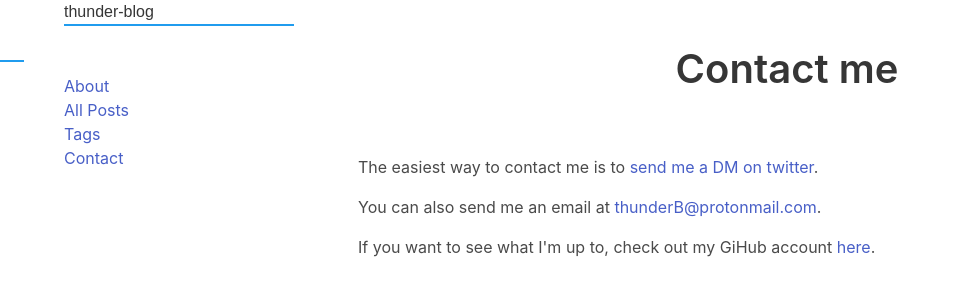
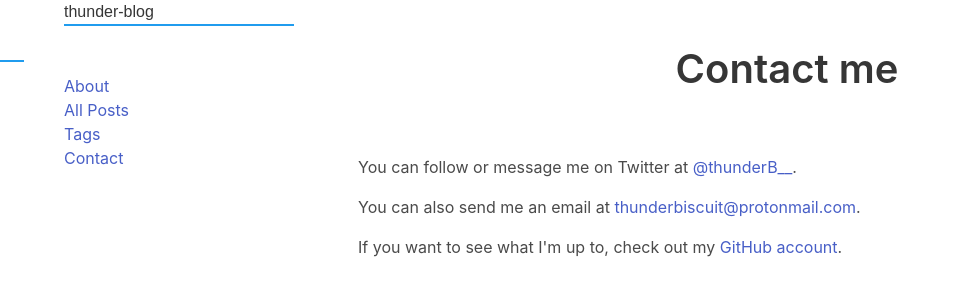
Before and after one commit to thunderBiscuit/blog, a Gatsby site: page /contact in a window 1280 px wide. Shown: the whole page, without its empty margins (0-960 px from the left). Built offline with nearby package versions, Linux system fonts and the light colour scheme; Gatsby itself is replaced by a stand-in of ours.

Commit message:
minor changes to contact page

```diff
--- a/src/pages/contact.js
+++ b/src/pages/contact.js
@@ -7,16 +7,16 @@ export default () => (
   <Layout>
     <Title>Contact me</Title>
     <p>
-      The easiest way to contact me is to{" "}
-      <a href="https://twitter.com/thunderB__" target="_blank" rel="noopener noreferrer">send me a DM on twitter</a>.
+      You can follow or message me on Twitter at&nbsp;
+      <a href="https://twitter.com/thunderB__" target="_blank" rel="noopener noreferrer">@thunderB__</a>.
     </p>
     <p>
-      You can also send me an email at{" "}
-      <a href="mailto: thunderB@protonmail.com">thunderB@protonmail.com</a>.
+      You can also send me an email at&nbsp;
+      <a href="mailto: thunderbiscuit@protonmail.com">thunderbiscuit@protonmail.com</a>.
     </p>
     <p>
-      If you want to see what I'm up to, check out my GiHub account{" "}
-      <a href="https://github.com/thunderBiscuit" target="_blank" rel="noopener noreferrer">here</a>.
+      If you want to see what I'm up to, check out my&nbsp;
+      <a href="https://github.com/thunderBiscuit" target="_blank" rel="noopener noreferrer">GitHub account</a>.
     </p>
   </Layout>
 )
```
